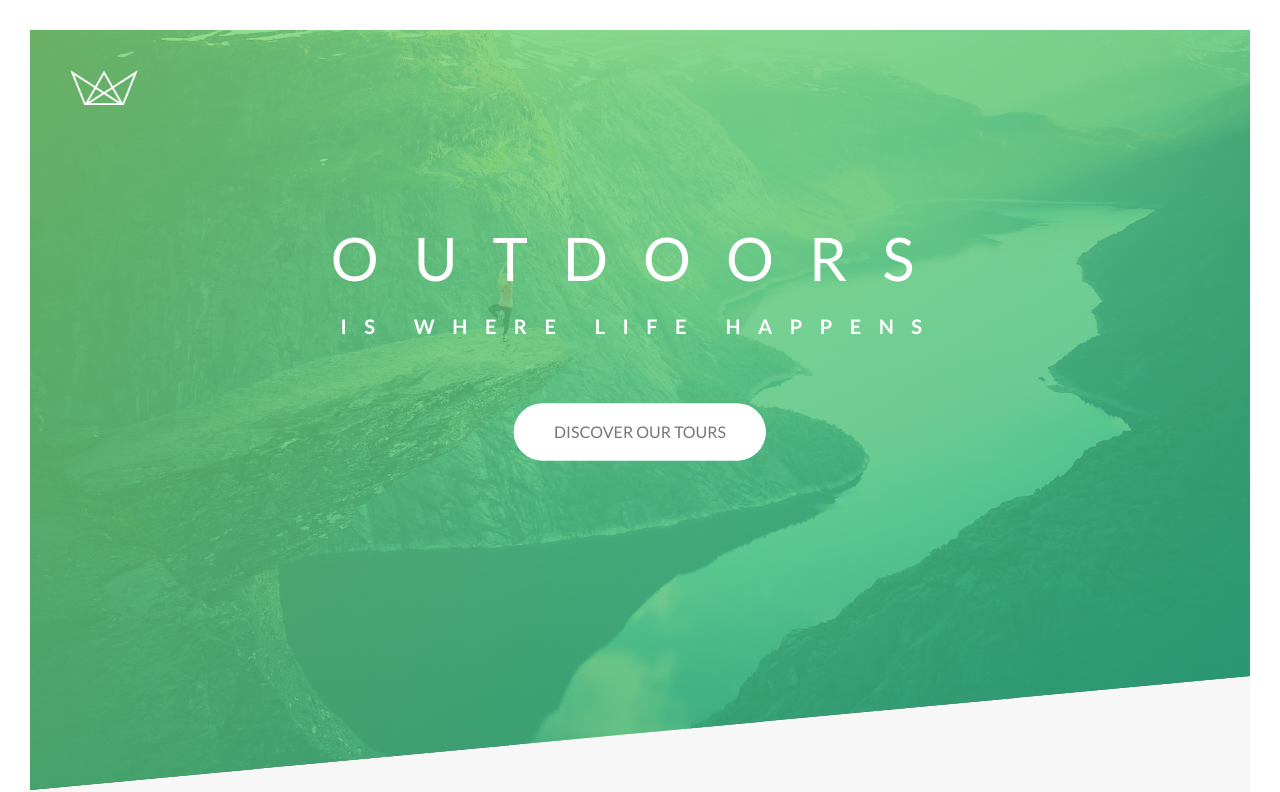
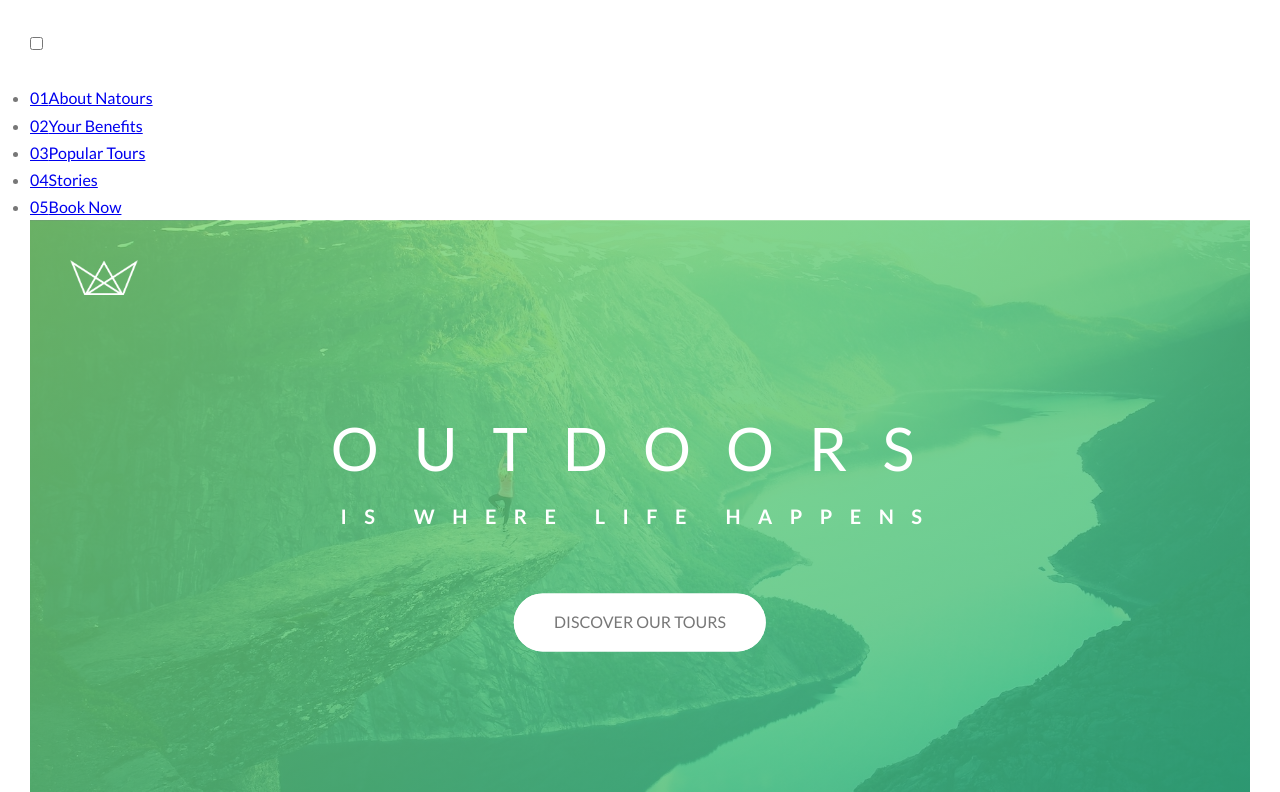
Before and after one commit to dontehightower/natours, a website: page index.html in a window 1280 px wide. Shown: the top 792 px of the page. Drawn offline with Linux system fonts and the light colour scheme.

Commit message:
add navigation menu

```diff
--- a/index.html
+++ b/index.html
@@ -14,6 +14,25 @@
     </head>
 
     <body>
+        <div class="navigation">
+            <input type="checkbox" class="navigation__checkbox" id="navi-toggle">
+
+            <label for="navi-toggle" class="navigation__button">
+                <span class="navigation__icon">&nbsp;</span>
+            </label>
+            <div class="navigation__background">&nbsp;</div>
+
+            <nav class="navigation__nav">
+                <ul class="navigation__list">
+                    <li class="navigation__item"><a href="#" class="navigation__link"><span>01</span>About Natours</a></li>
+                    <li class="navigation__item"><a href="#" class="navigation__link"><span>02</span>Your Benefits</a></li>
+                    <li class="navigation__item"><a href="#" class="navigation__link"><span>03</span>Popular Tours</a></li>
+                    <li class="navigation__item"><a href="#" class="navigation__link"><span>04</span>Stories</a></li>
+                    <li class="navigation__item"><a href="#" class="navigation__link"><span>05</span>Book Now</a></li>
+                </ul>
+            </nav>
+        </div>
+
         <header class="header">
             <div class="header__logo-box">
                 <img src="./img/logo-white.png" alt="logo" class="header__logo">
```
Lines whose indentation alone changed are shown as unchanged.
